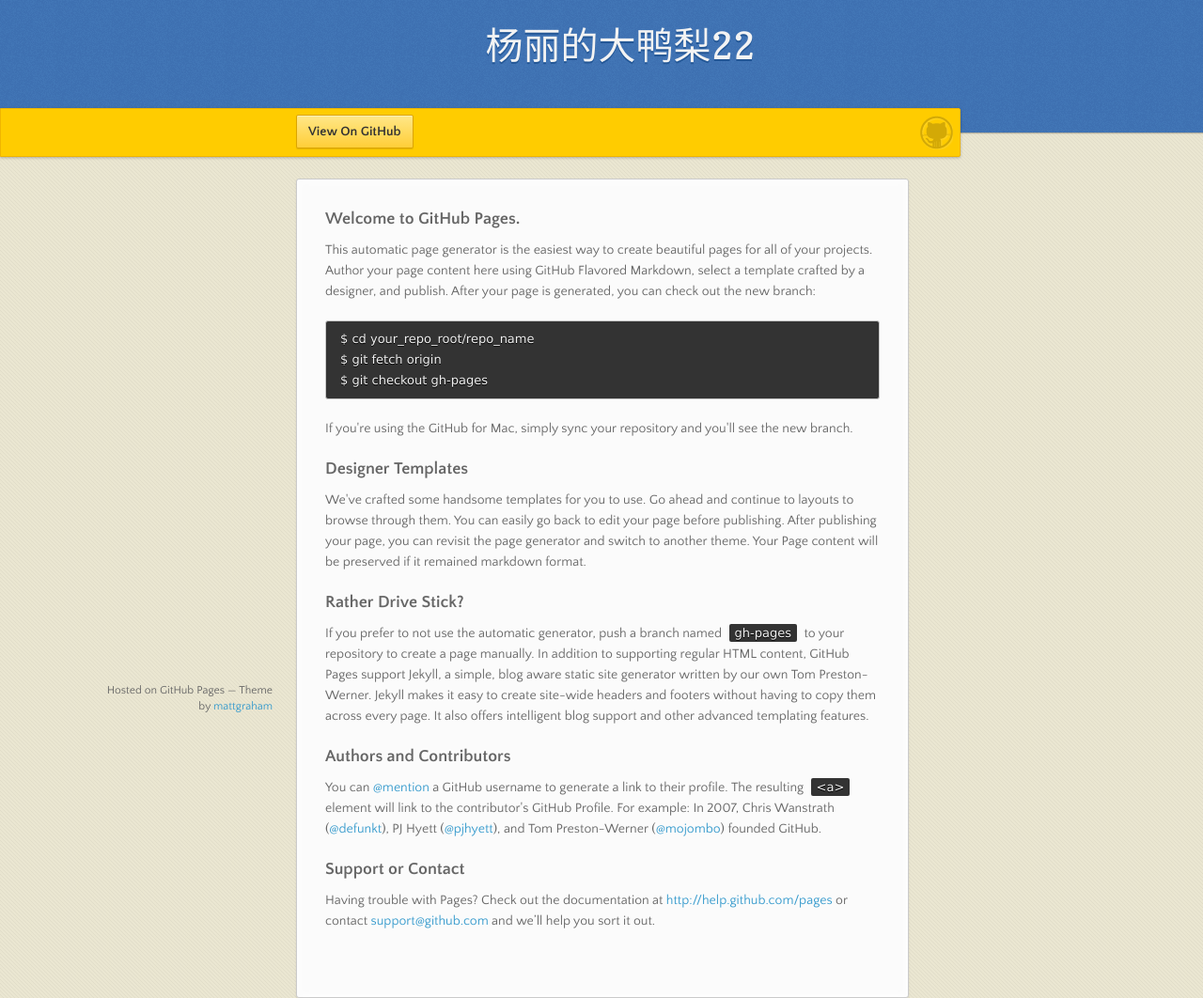
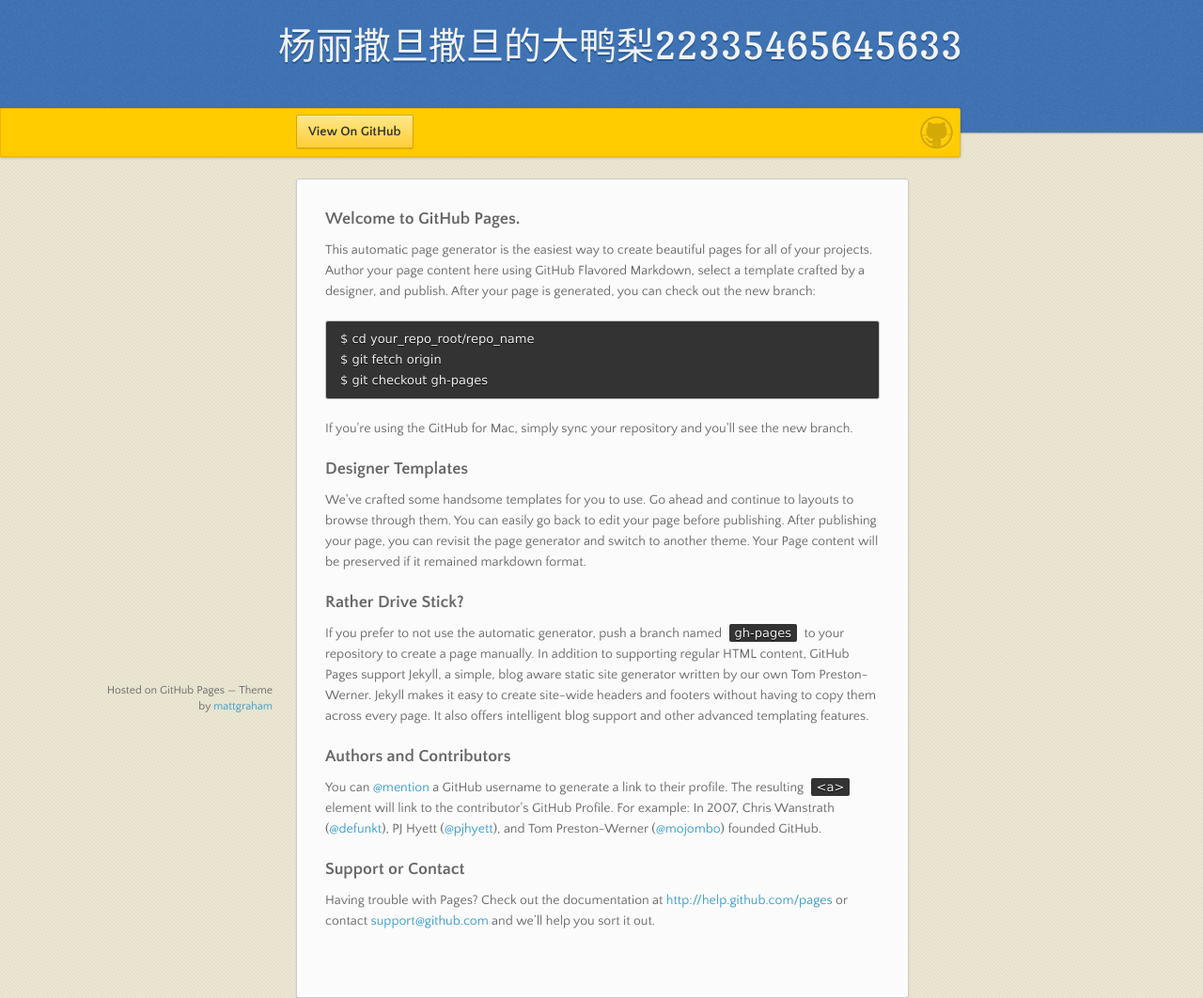
Before and after one commit to dayali/dayali.github.com, a plain HTML site: page index.html in a window 1280 px wide. Shown: the top 1062 px of the page at 94% size. Drawn offline with nearby package versions, Linux system fonts and the light colour scheme.

Commit message:
，，呵呵
发

```diff
--- a/index.html
+++ b/index.html
@@ -17,7 +17,7 @@
   <body>
 
       <header>
-        <h1>杨丽的大鸭梨22</h1>
+        <h1>杨丽撒旦撒旦的大鸭梨22335465645633</h1>
         <p></p>
       </header>
 
```
